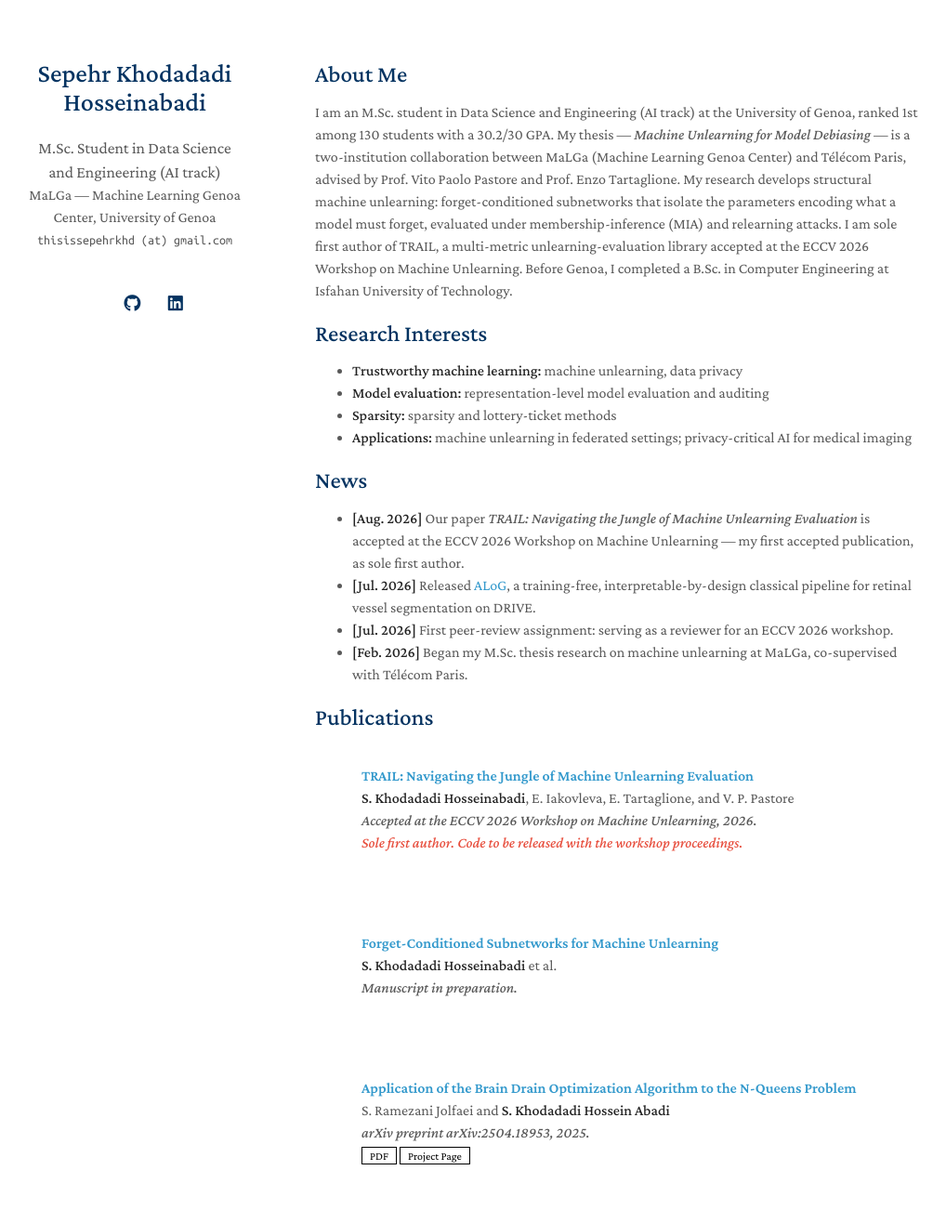
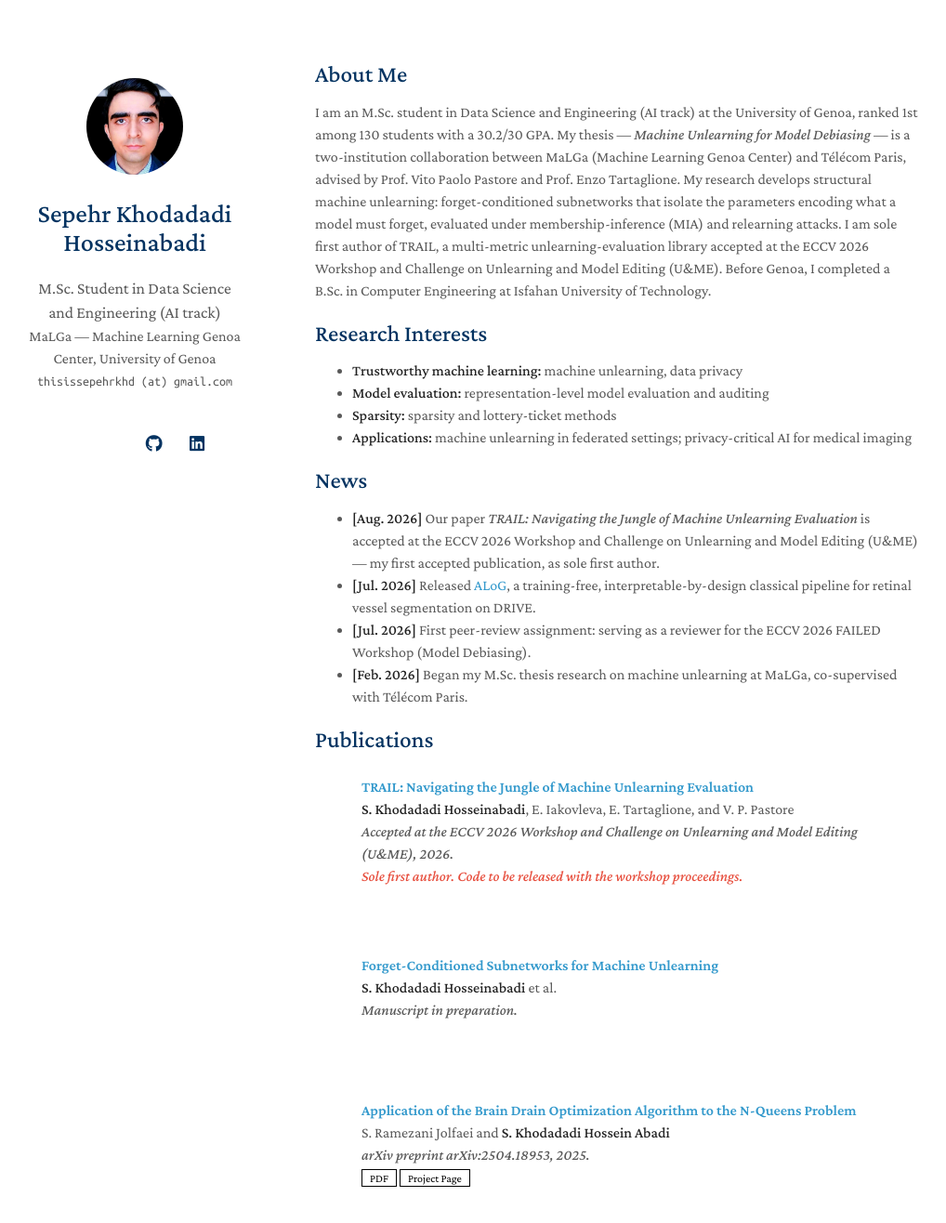
Before and after one commit to sepehrkdi/sepehrkdi.github.io, a Jekyll site: the page built from index.md, in a window 1280 px wide and 1400 px high. Shown: the top 1316 px of the window at 93% size, without its empty margins (131-1149 px from the left). Built offline with Jekyll 4.4.1, drawn with Linux system fonts in a browser that asks for light colours; a style sheet for code colours, icons or effects is not loaded; our own code applies the rules of GitHub Pages for plain Markdown files.

Commit message:
Add avatar + web-redacted CV; use officially verified workshop titles
- TRAIL venue upgraded to the official "ECCV 2026 Workshop and Challenge
  on Unlearning and Model Editing (U&ME)" (verified 2026-08-18)
- Reviewer news line names the verified FAILED Workshop (Model Debiasing)
- CV PDF: web-redacted build (no phone; references: Prof. Pastore only)
- avatar.jpg (headshot supplied by Sepehr)

```diff
--- a/_config.yml
+++ b/_config.yml
@@ -12,10 +12,12 @@ canonical: "https://sepehrkdi.github.io/"
 
 # Links
 google_scholar: "https://scholar.google.com/citations?user=bhDhM8MAAAAJ"
+cv_link: ./assets/files/CV_Sepehr_Khodadadi.pdf
 github_link: "https://github.com/sepehrkdi"
 linkedin: "https://linkedin.com/in/sepehr-khodadadi"
 
 # Images
+avatar: ./assets/img/avatar.jpg
 favicon: ./assets/img/favicon.png
 favicon_dark: ./assets/img/favicon-dark.png
 
--- a/_data/publications.yml
+++ b/_data/publications.yml
@@ -1,8 +1,8 @@
 main:
   - title: "TRAIL: Navigating the Jungle of Machine Unlearning Evaluation"
     authors: <strong>S. Khodadadi Hosseinabadi</strong>, E. Iakovleva, E. Tartaglione, and V. P. Pastore
-    conference_short: ECCV 2026 Workshop
-    conference: Accepted at the ECCV 2026 Workshop on Machine Unlearning, 2026.
+    conference_short: ECCV 2026 U&ME
+    conference: Accepted at the ECCV 2026 Workshop and Challenge on Unlearning and Model Editing (U&ME), 2026.
     notes: Sole first author. Code to be released with the workshop proceedings.
 
   - title: Forget-Conditioned Subnetworks for Machine Unlearning
--- a/index.md
+++ b/index.md
@@ -13,7 +13,7 @@ develops structural machine unlearning: forget-conditioned subnetworks that
 isolate the parameters encoding what a model must forget, evaluated under
 membership-inference (MIA) and relearning attacks. I am sole first author of
 TRAIL, a multi-metric unlearning-evaluation library
-accepted at the ECCV 2026 Workshop on Machine Unlearning.
+accepted at the ECCV 2026 Workshop and Challenge on Unlearning and Model Editing (U&ME).
 Before Genoa, I completed a B.Sc. in Computer Engineering at Isfahan
 University of Technology.
 
@@ -26,9 +26,9 @@ University of Technology.
 
 ## News
 
-- **[Aug. 2026]** Our paper *TRAIL: Navigating the Jungle of Machine Unlearning Evaluation* is accepted at the ECCV 2026 Workshop on Machine Unlearning — my first accepted publication, as sole first author.
+- **[Aug. 2026]** Our paper *TRAIL: Navigating the Jungle of Machine Unlearning Evaluation* is accepted at the ECCV 2026 Workshop and Challenge on Unlearning and Model Editing (U&ME) — my first accepted publication, as sole first author.
 - **[Jul. 2026]** Released [ALoG](https://github.com/sepehrkdi/RBVS), a training-free, interpretable-by-design classical pipeline for retinal vessel segmentation on DRIVE.
-- **[Jul. 2026]** First peer-review assignment: serving as a reviewer for an ECCV 2026 workshop.
+- **[Jul. 2026]** First peer-review assignment: serving as a reviewer for the ECCV 2026 FAILED Workshop (Model Debiasing).
 - **[Feb. 2026]** Began my M.Sc. thesis research on machine unlearning at MaLGa, co-supervised with Télécom Paris.
 
 {% include_relative _includes/publications.md %}
```
Also changed, not shown: assets/img/avatar.jpg (added), 1 other file.
